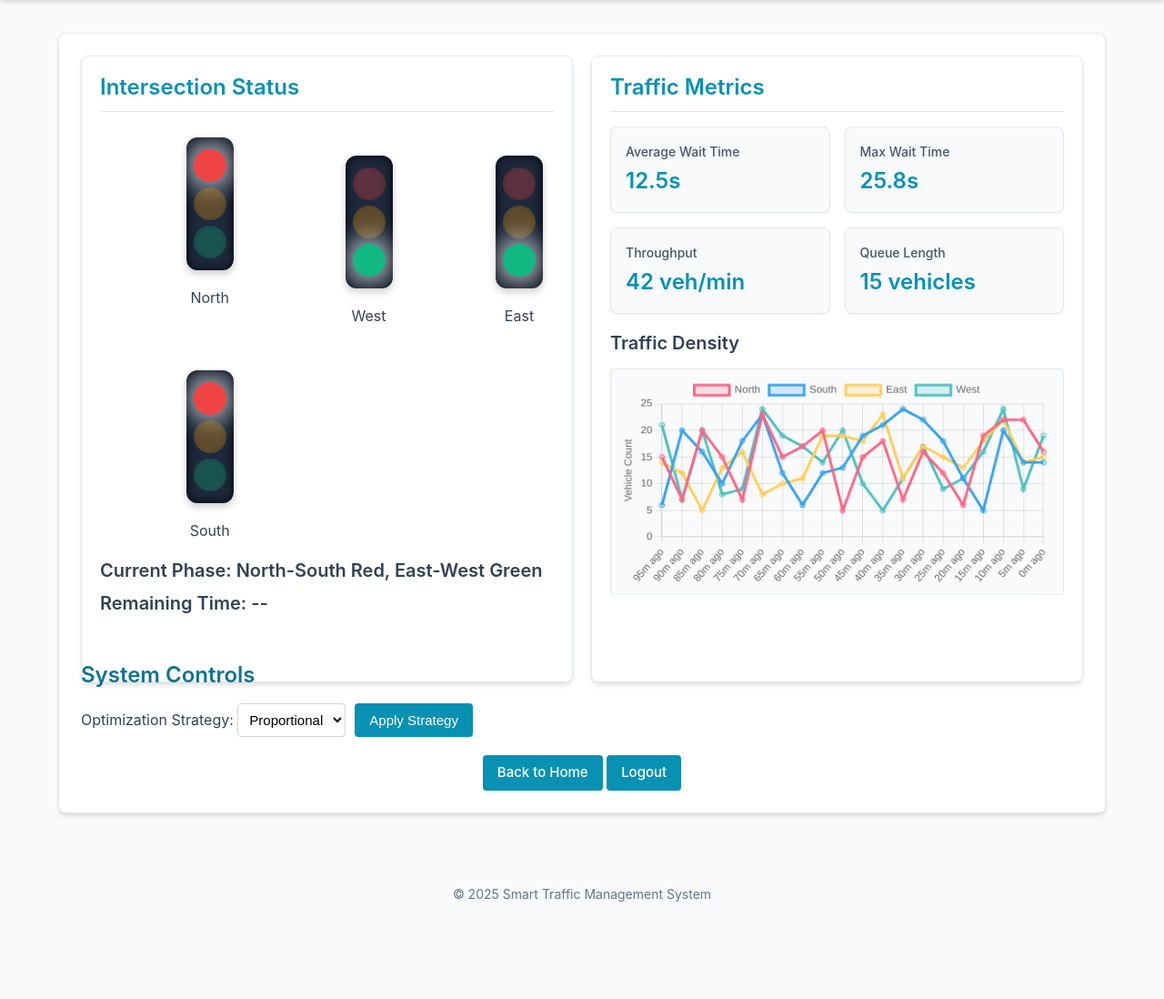
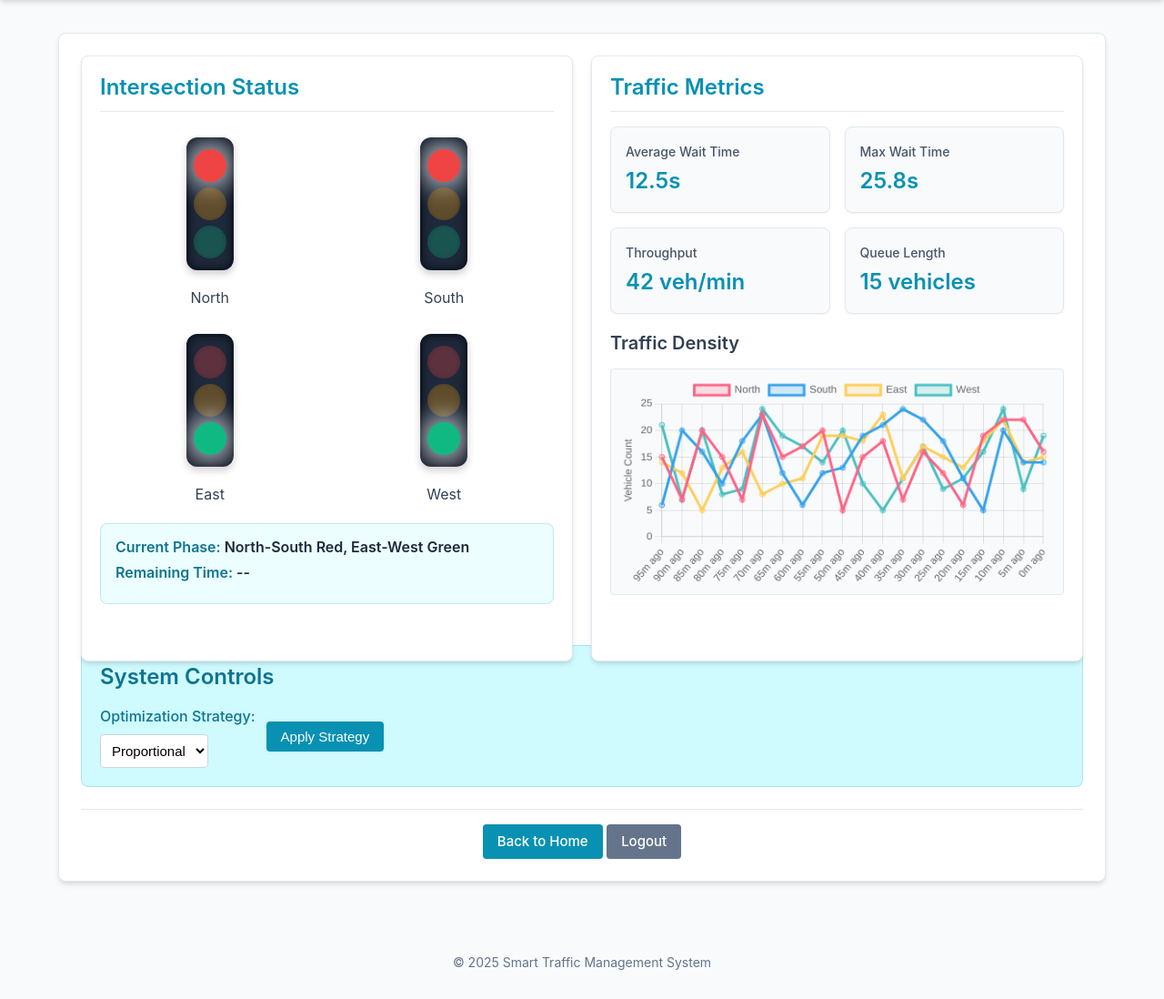
Before and after one commit to 23IT098-VRAJ/SATMS, a Flask app: page /dashboard in a window 1280 px wide. Shown: the part 114-1212 px from the top of the page at 91% size. Before the commit the page ends 1105 px from the top, so only its background shows below. Run offline with Flask 3, Linux system fonts and the light colour scheme; the visitor is signed in with stand-in values (Sample User, id 1).

Commit message:
Update dashboard.html

```diff
--- a/templates/dashboard.html
+++ b/templates/dashboard.html
@@ -21,14 +21,13 @@
                     </div>
                     <div>North</div>
                 </div>
-                <div style="display: flex; justify-content: space-between; margin: 20px 0;">
                 <div style="text-align: center;">
-                        <div class="traffic-light west">
+                    <div class="traffic-light south">
                         <div class="light red"></div>
                         <div class="light yellow"></div>
                         <div class="light green"></div>
                     </div>
-                        <div>West</div>
+                    <div>South</div>
                 </div>
                 <div style="text-align: center;">
                     <div class="traffic-light east">
@@ -38,17 +37,16 @@
                     </div>
                     <div>East</div>
                 </div>
-                </div>
                 <div style="text-align: center;">
-                    <div class="traffic-light south">
+                    <div class="traffic-light west">
                         <div class="light red"></div>
                         <div class="light yellow"></div>
                         <div class="light green"></div>
                     </div>
-                    <div>South</div>
+                    <div>West</div>
                 </div>
             </div>
-            <div style="margin-top: 20px;">
+            <div class="current-status">
                 <h3>Current Phase: <span id="current-phase">Initializing...</span></h3>
                 <h3>Remaining Time: <span id="remaining-time">--</span></h3>
             </div>
@@ -80,11 +78,11 @@
         </div>
     </div>
 
-    <div style="margin-top: 20px;">
+    <div class="system-controls">
         <h2>System Controls</h2>
-        <div style="display: flex; gap: 10px;">
+        <div style="display: flex; gap: 12px; align-items: center; flex-wrap: wrap;">
             <div>
-                <label for="strategy-select">Optimization Strategy:</label>
+                <label for="strategy-select" class="control-label">Optimization Strategy:</label>
                 <select id="strategy-select">
                     <option value="fixed">Fixed Time</option>
                     <option value="proportional" selected>Proportional</option>
@@ -96,43 +94,34 @@
         </div>
     </div>
 
-    <div style="margin-top: 20px; text-align: center;">
+    <div class="navigation-section">
         <a href="/" class="button">Back to Home</a>
-        <a href="{{ url_for('logout') }}" class="button">Logout</a>
+        <a href="{{ url_for('logout') }}" class="button secondary">Logout</a>
     </div>
 {% endblock %}
 
 {% block scripts %}
-<!-- Load Chart.js first if needed -->
 <script src="https://cdn.jsdelivr.net/npm/chart.js"></script>
-<!-- Then load your dashboard.js for metrics and charts -->
 <script src="{{ url_for('static', filename='js/dashboard.js') }}"></script>
-<!-- Finally load the traffic simulation -->
 <script src="{{ url_for('static', filename='js/traffic-simulation.js') }}"></script>
 
 <script>
-// Immediate initialization script to ensure traffic lights start correctly
 document.addEventListener('DOMContentLoaded', function() {
     console.log('Dashboard initialized');
 
-    // Initialize traffic light state
     function initTrafficLights() {
-        // First, remove any existing active classes
         document.querySelectorAll('.light.active').forEach(light => {
             light.classList.remove('active');
         });
 
-        // Set initial state: North-South Red, East-West Green
         document.querySelector('.north .red').classList.add('active');
         document.querySelector('.south .red').classList.add('active');
         document.querySelector('.east .green').classList.add('active');
         document.querySelector('.west .green').classList.add('active');
 
-        // Update phase display
         document.getElementById('current-phase').textContent = 'North-South Red, East-West Green';
     }
 
-    // Call initialization
     initTrafficLights();
 });
 </script>
```
Lines whose indentation alone changed are shown as unchanged.
